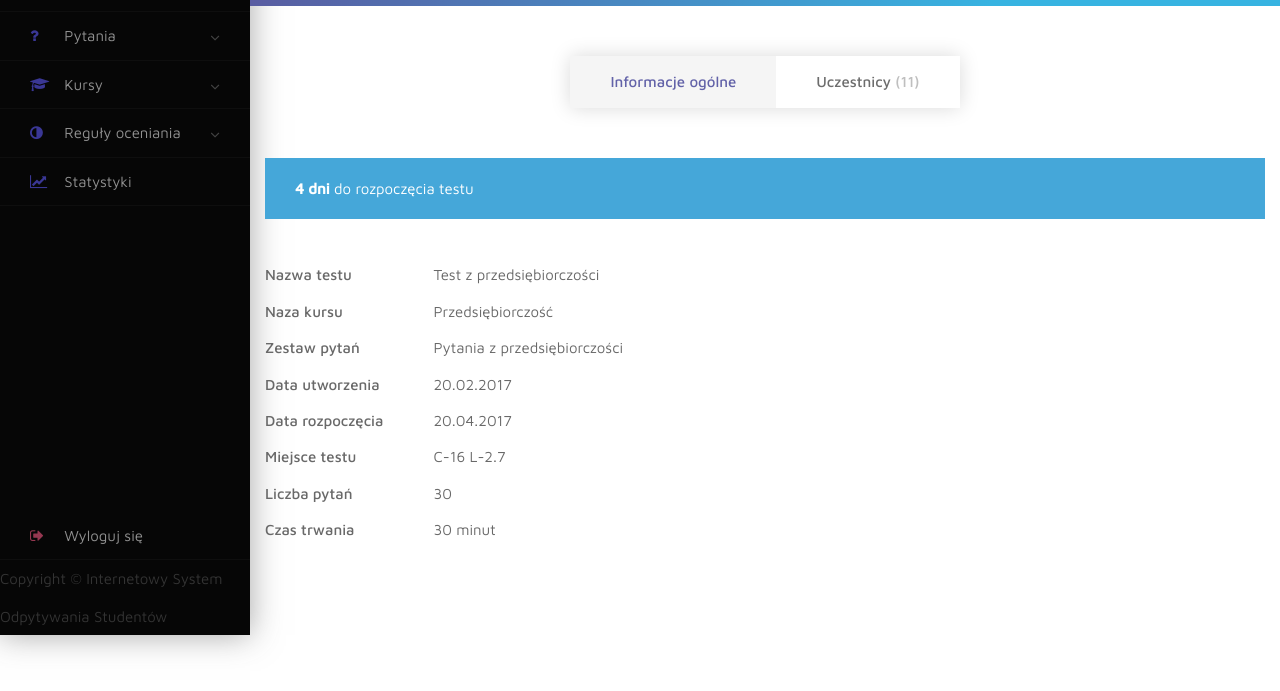
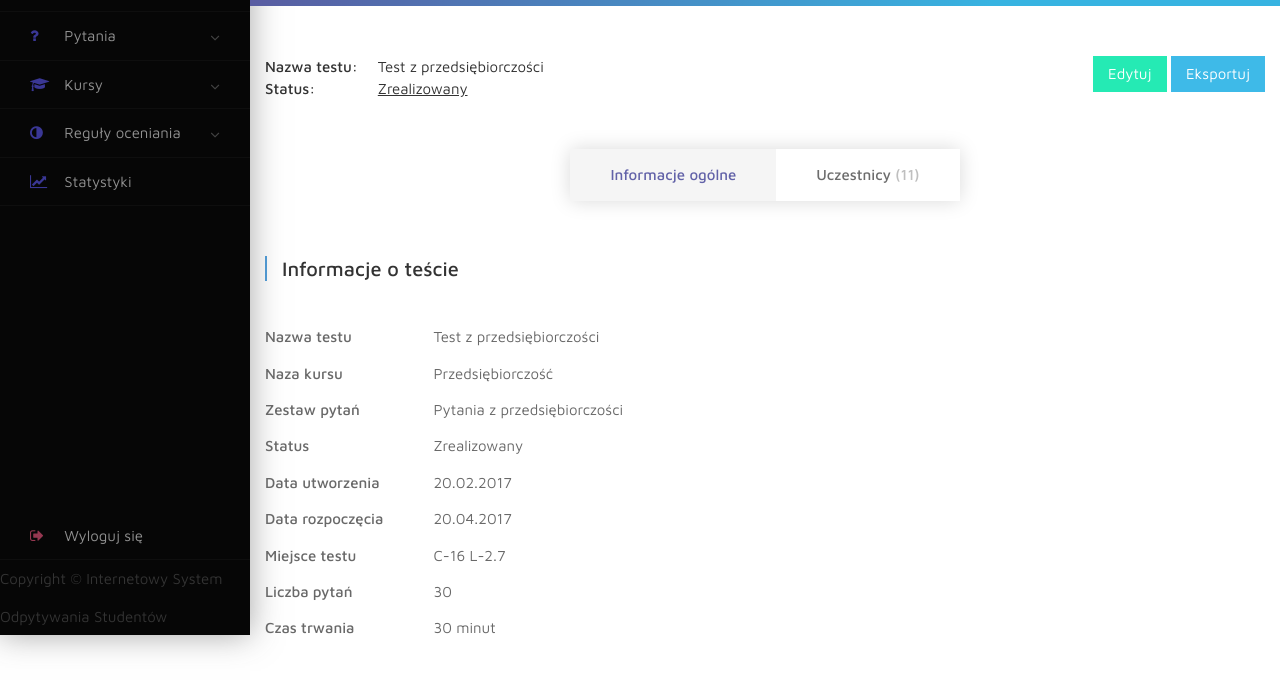
Before and after one commit to rafalszopa/Internetowy-System-Odpytywania-Studentow-iSOS---Dahsboard, a website: page app/test_details.html in a window 1280 px wide. Shown: the part 165-856 px from the top of the page. Before the commit the page ends 800 px from the top, so only its background shows below. Drawn offline with Linux system fonts and the light colour scheme; grey boxes are pictures that could not be loaded.

Commit message:
Fising tables padding issue

```diff
--- a/app/scss/index.scss
+++ b/app/scss/index.scss
@@ -67,6 +67,14 @@ img {
 
     &:hover {
         background: #0aa00a;
+    }
+}
+
+.btn-edit {
+    background: #25eab4;
+
+    &:hover {
+        background: #17bf91;
     }
 }
 
@@ -429,8 +437,8 @@ img {
     width: 100%;
 
     td, th {
-        padding: 15 10px;
         vertical-align: middle;
+        padding: 15px 10px;
     }
 
     th {
@@ -534,6 +542,17 @@ img {
 }
 /* End of timer */
 
+.group-buttons {
+
+    &.right {
+        text-align: right;
+    }
+
+    &.left {
+        text-align: left;
+    }
+}
+
 .tabs {
 
     .tabs-nav-wrapper {
@@ -544,6 +563,7 @@ img {
         display: inline-block;
         box-shadow: 0px 0px 20px rgba(0, 0, 0, 0.15);
         margin-bottom: 50px;
+        margin-top: 50px;
 
         .tabs-nav__link {
             display: inline-block;
--- a/app/test_details.html
+++ b/app/test_details.html
@@ -1,5 +1,4 @@
-<!DOCTYPE>
-<!doctype html>
+<!DOCTYPE html>
 <html>
     <head>
         <title>iSOS - Internetowy System Odpytywania Studentów</title>
@@ -140,6 +139,24 @@
 
     <div class="container-fluid">
         <div class="row">
+            <div class="col-md-6">
+                <table style="font-size: 15px;">
+                    <tr>
+                        <td style="font-weight: 500;">Nazwa testu:</td>
+                        <td style="padding-left: 20px;">Test z przedsiębiorczości</td>
+                    </tr>
+                    <tr>
+                        <td style="font-weight: 500;">Status:</td>
+                        <td style="text-decoration: underline; padding-left: 20px;">Zrealizowany</td>
+                    </tr>
+                </table>
+            </div>
+            <div class="col-md-6">
+                <div class="group-buttons right">
+                    <a class="btn btn-small btn-edit" href="#">Edytuj</a>
+                    <a class="btn btn-small btn-info" href="#">Eksportuj</a>
+                </div>
+            </div>
             <div class="col-md-12">
                 <div id="tabs" class="tabs no-js">
                     <div class="tabs-nav-wrapper">
@@ -150,10 +167,9 @@
                     </div>
                     <div class="tab is-active">
                         <div class="tab__content">
-                            <!--<h2>Do rozpoczęcia testu pozostało: 4 dni</h2>-->
-                            <div class="info-box info">
-                                <p><strong>4 dni</strong> do rozpoczęcia testu</p>
-                            </div>
+                            <div class="row">
+                                <div class="col-md-6">
+                                    <h3>Informacje o teście</h3>
                                     <table class="table-info">
                                         <tr>
                                             <td>Nazwa testu</td>
@@ -166,6 +182,10 @@
                                         <tr>
                                             <td>Zestaw pytań</td>
                                             <td>Pytania z przedsiębiorczości</td>
+                                        </tr>
+                                        <tr>
+                                            <td>Status</td>
+                                            <td>Zrealizowany</td>
                                         </tr>
                                         <tr>
                                             <td>Data utworzenia</td>
@@ -188,6 +208,10 @@
                                             <td>30 minut</td>
                                         </tr>
                                     </table>
+                                </div>
+                                <div class="col-md-6">
+                                </div>
+                            </div>
                         </div>
                     </div>
                     <div class="tab">
@@ -308,8 +332,15 @@
                                         </tbody>
                                     </table>
                                 </div>
-                                <div class="col-md-12">
+                                <div style="margin-top:30px;" class="col-md-6">
+                                    <div class="group-buttons left">
+                                        <a class="btn btn-success" href="#">Wyślij oceny</a>
+                                    </div>
+                                </div>
+                                <div style="margin-top:30px;" class="col-md-6">
+                                    <div class="group-buttons right">
                                         <a href="#">Zaznacz wszystkich</a>
+                                    </div>
                                 </div>
                             </div>
                         </div>
```
Also changed, not shown: app/create-course.html (+1 -2 lines), app/create-questions.html (+1 -2 lines), app/create-test.html (+1 -2 lines), app/index.html (+1 -2 lines), app/templates/_layout.html (+1 -2 lines), app/templates/test.html (+1 -12 lines), app/templates/test_details.html (+37 -5 lines), app/test.html (+1 -12 lines), app/tests.html (+1 -2 lines), app/css/index.css. Lines whose indentation alone changed are shown as unchanged.
